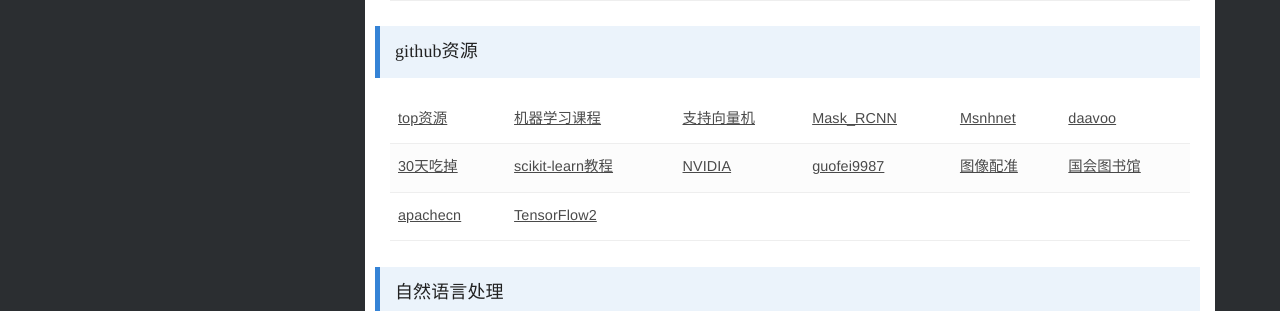
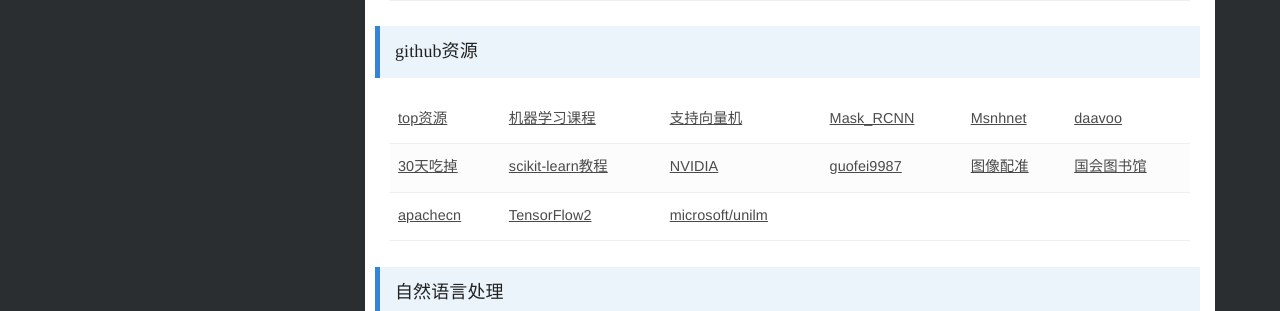
Before and after one commit to bashendixie/Machine_Learning_Notes, a Jekyll site: the page built from _docs/1、机器学习/机器学习课程.md, in a window 1280 px wide. Shown: the part 1126-1437 px from the top of the page. Built offline with Jekyll 4.4.1, drawn with Linux system fonts in a browser that asks for light colours; some web fonts are replaced.

Commit message:
no message

```diff
--- a/_docs/1、机器学习/机器学习课程.md
+++ b/_docs/1、机器学习/机器学习课程.md
@@ -303,6 +303,9 @@
 			<td>
 				<a href="https://github.com/YunYang1994" target="_blank">TensorFlow2</a>
 			</td>
+			<td>
+				<a href="https://github.com/microsoft/unilm" target="_blank">microsoft/unilm</a>
+			</td>
 		</tr>
 	</tbody>
 </table>
```
